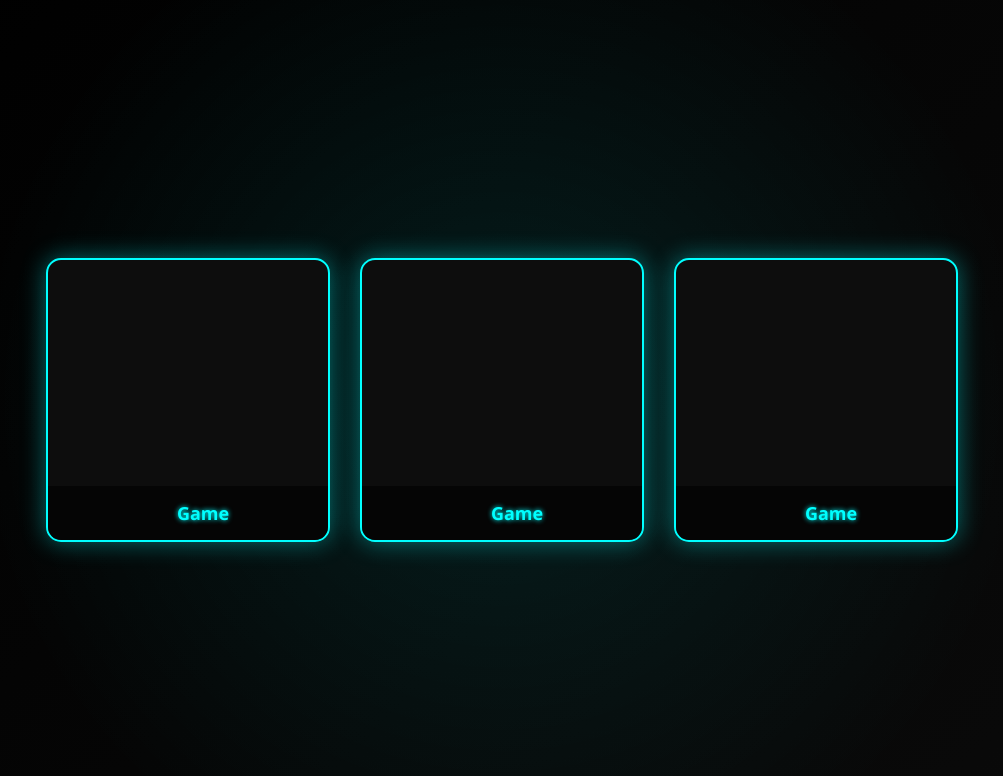
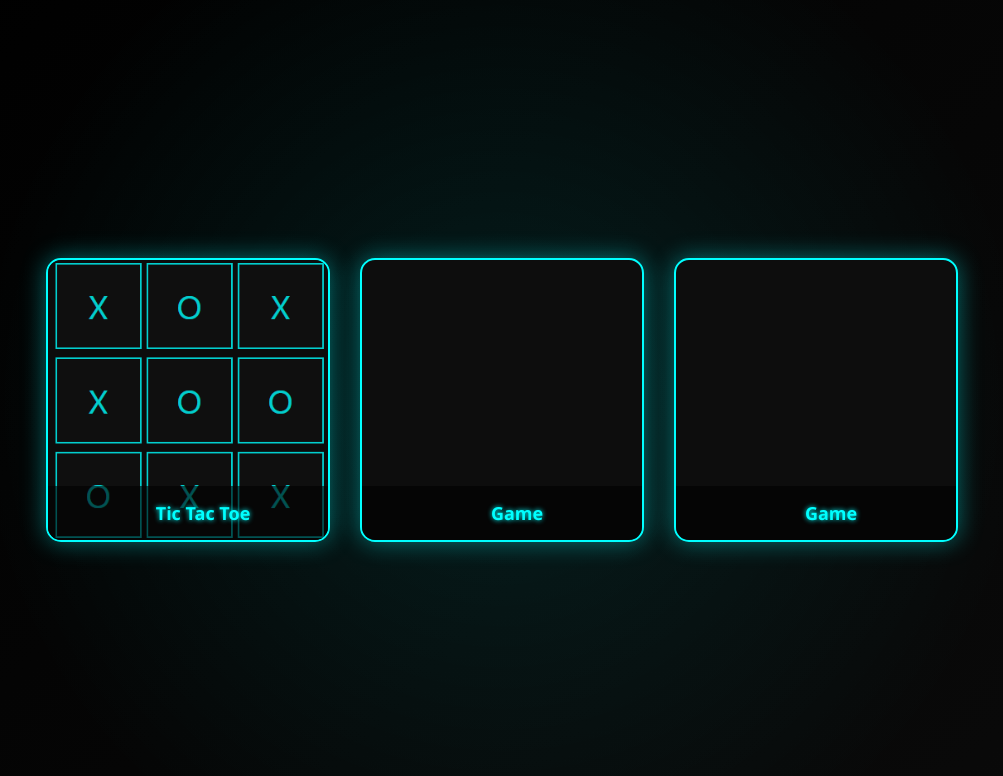
Before and after one commit to Jessekkoo/Projektin-tietovarasto, a plain HTML site: page renderer/index.html in a window 1280 px wide. Shown: the whole page, without its empty margins (138-1141 px from the left). Drawn offline with Linux system fonts and the light colour scheme.

Commit message:
Update index.html

```diff
--- a/renderer/index.html
+++ b/renderer/index.html
@@ -9,8 +9,8 @@
   <div class="background-overlay"></div>
   <div class="container">
     <div class="game-box" id="ticTacToe">
-      <div class="background" style="background-image: url('1.png');"></div>
-      <div class="label">Game</div>
+      <div class="background" style="background-image: url('xo.png');"></div>
+      <div class="label">Tic Tac Toe</div>
     </div>
     <div class="game-box" id="snakeGame">
       <div class="background placeholder" style="background-image: url('2.png');"></div>
```
